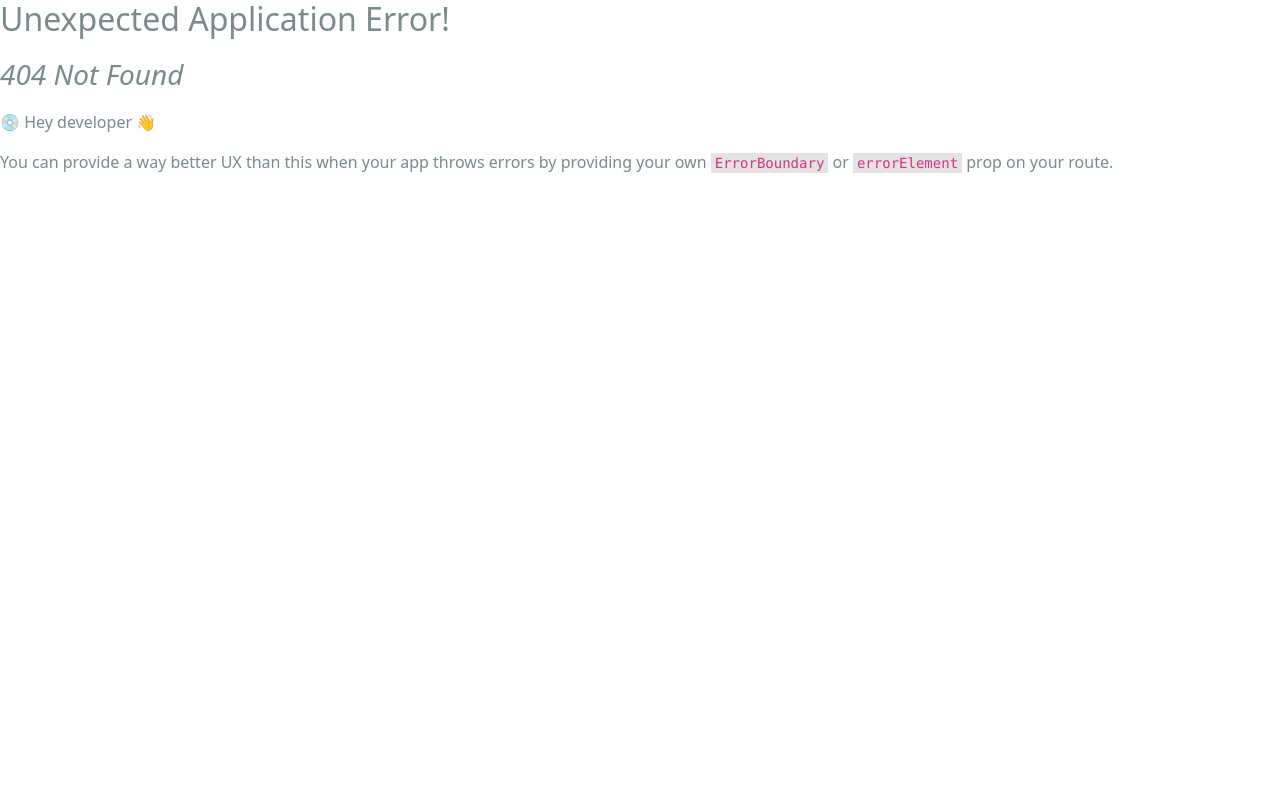
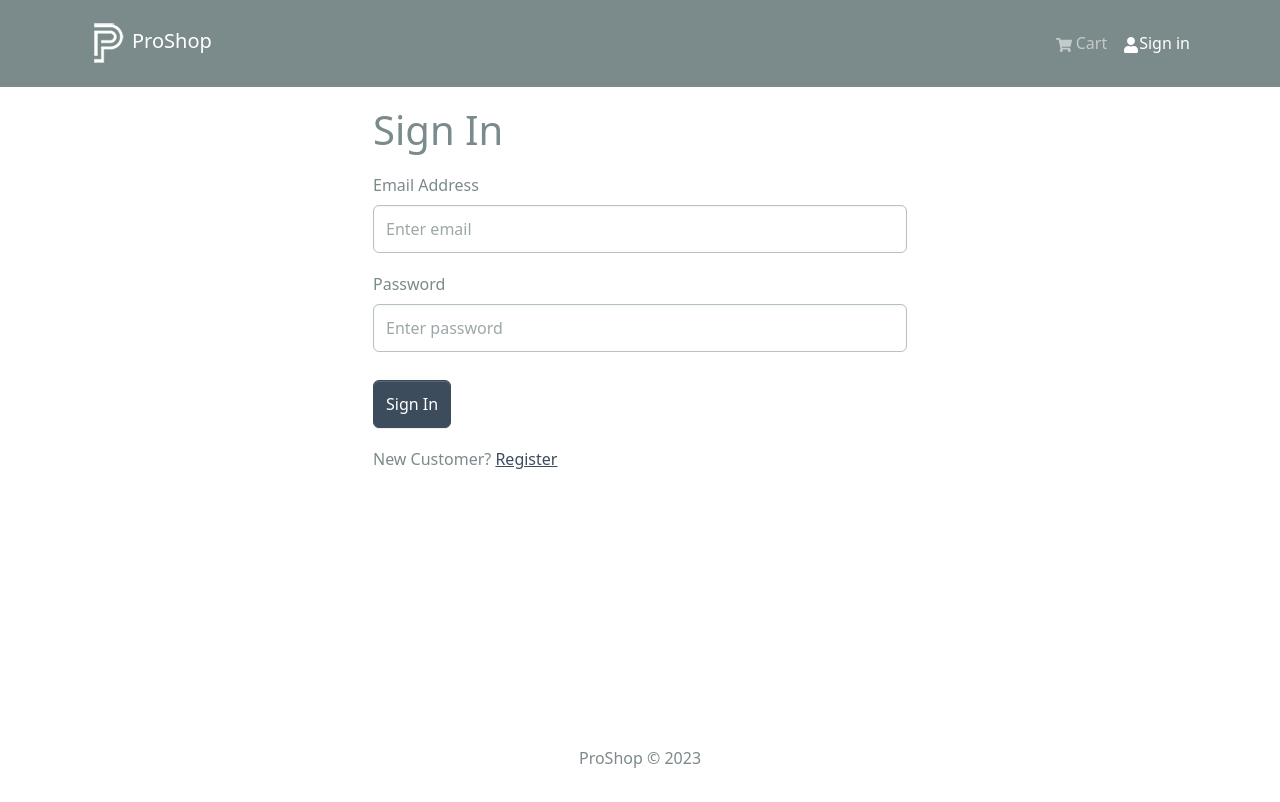
Before and after one commit to JeanHanna/ProShop, a React (Create React App) app in the folder frontend/: page /login in a window 1280 px wide. Before the commit this address had no page. Shown: the top 802 px of the page. Built offline with nearby package versions, Linux system fonts and the light colour scheme.

Commit message:
Login Screen

```diff
--- /dev/null
+++ b/frontend/src/component/FormContainer.jsx
@@ -0,0 +1,15 @@
+import { Container, Row, Col } from "react-bootstrap"
+
+const FormContainer = ({children}) => {
+  return (
+    <Container>
+      <Row className="justify-content-md-center">
+        <Col xs={12} md={6}>
+          {children}
+        </Col>
+      </Row>
+    </Container>
+  );
+};
+
+export default FormContainer;
--- a/frontend/src/index.js
+++ b/frontend/src/index.js
@@ -16,6 +16,7 @@
 import HomeScreen from './screens/HomeScreen';
 import ProductScreen from './screens/ProductScreen';
 import CartScreen from './screens/CartScreen';
+import LoginScreen from './screens/LoginScreen';
 
 const router = createBrowserRouter(
   createRoutesFromElements(
@@ -23,6 +24,7 @@
       <Route index={true} path="/" element={<HomeScreen />} />
       <Route path="/product/:id" element={<ProductScreen />} />
       <Route path="/cart" element={<CartScreen />} />
+      <Route path="/login" element={<LoginScreen />} />
     </Route>
   )
 )
--- /dev/null
+++ b/frontend/src/screens/LoginScreen.jsx
@@ -0,0 +1,40 @@
+import {useState} from 'react'
+import {Link} from 'react-router-dom';
+import {Form,Button,Row,Col} from 'react-bootstrap';
+import FormContainer from '../component/FormContainer';
+
+const LoginScreen = () => {
+  const [email, setEmail] = useState('')
+  const [password,setPassword] = useState('')
+
+  const submitHandler = (e) =>{
+    e.preventDefault()
+    console.log('submit')
+  }
+
+
+  return (
+    <FormContainer>
+      <h1>Sign In</h1>
+      <Form onSubmit={submitHandler}>
+        <Form.Group controlId ='email' className='my-3'>
+          <Form.Label>Email Address</Form.Label>
+          <Form.Control type ='email' placeholder='Enter email' value={email}
+          onChange={(e) => setEmail(e.target.value)}></Form.Control>
+        </Form.Group>
+        <Form.Group controlId ='password' className='my-3'>
+          <Form.Label>Password</Form.Label>
+          <Form.Control type ='password' placeholder='Enter password' value={password}
+          onChange={(e) => setPassword(e.target.value)}></Form.Control>
+        </Form.Group>
+        <Button type='submit' variant='primary' className='mt-2'>Sign In</Button>
+      </Form>
+      <Row className='py-3'>
+        <Col>
+        New Customer? <Link to='/register'>Register</Link>
+        </Col>
+      </Row>
+    </FormContainer>
+  )
+}
+export default LoginScreen
```
